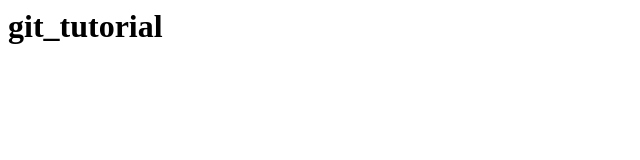
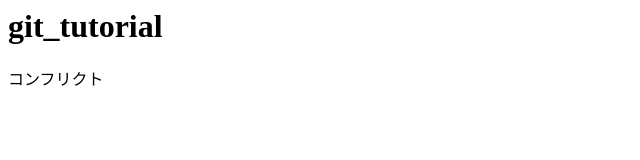
Before and after one commit to furuyuu/git_tutorial, a plain HTML site: page index.html in a window 1280 px wide. Shown: the full height of the page, 0-640 px from the left. Drawn offline with Linux system fonts and the light colour scheme.

Commit message:
コンフリクトを追記

```diff
--- a/index.html
+++ b/index.html
@@ -1 +1,2 @@
 <h1>git_tutorial</h1>
+<p>コンフリクト</p>
```
Also changed, not shown: feature.html (+1 -0 lines).
